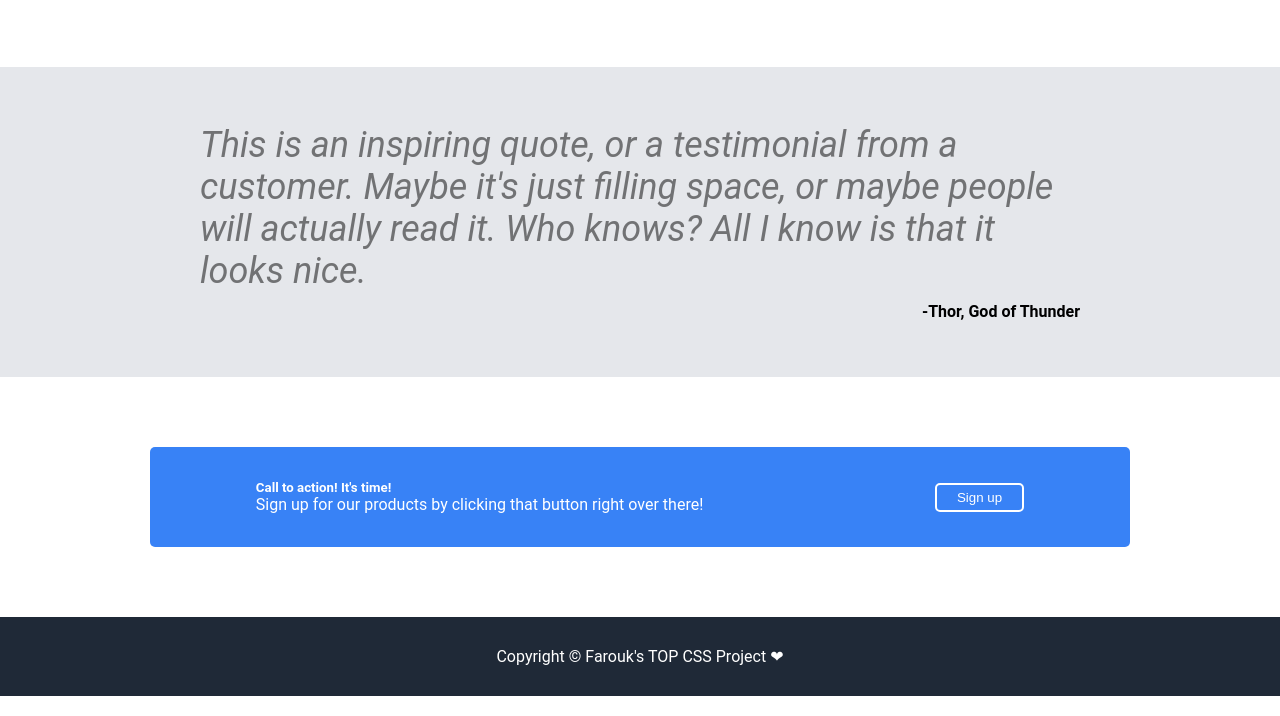
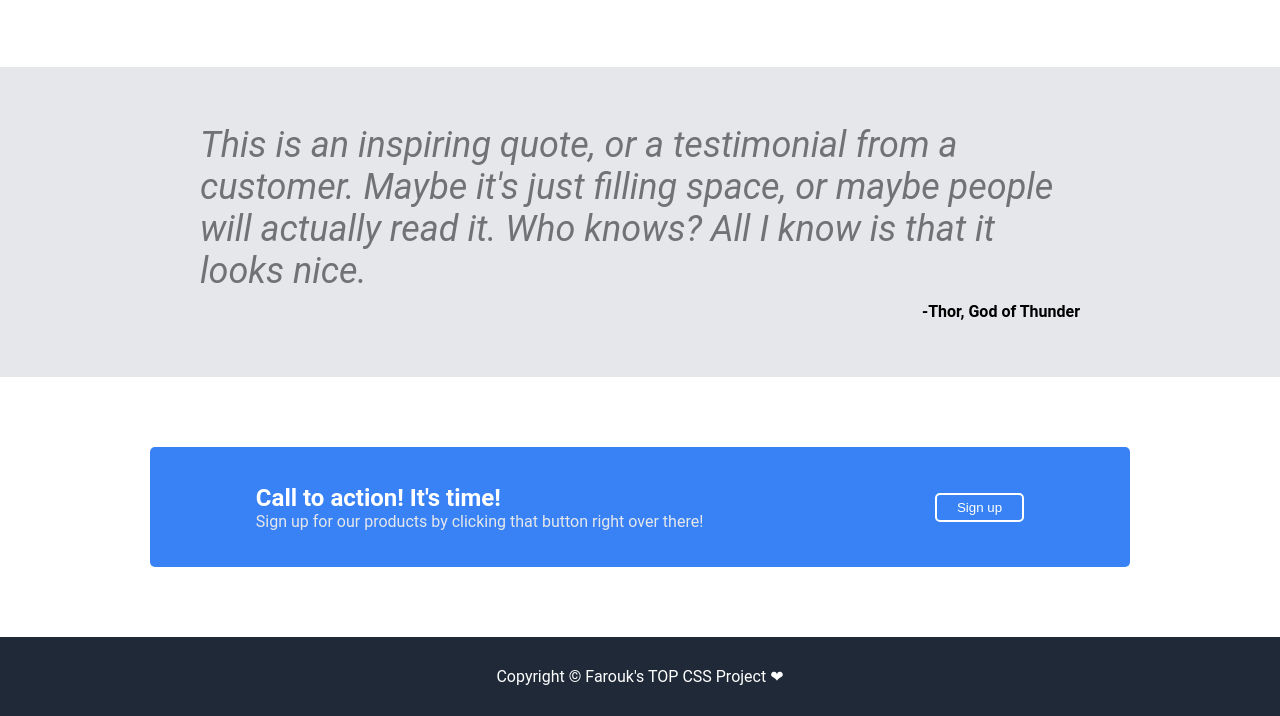
Before and after one commit to sedfarouk/TOP, a plain HTML site: page css_exercises/PROJECT-Landing_Page/index.html in a window 1280 px wide. Shown: the part 797-1513 px from the top of the page. Drawn offline with Linux system fonts and the light colour scheme.

Commit message:
fix lower section styling

```diff
--- a/css_exercises/PROJECT-Landing_Page/index.html
+++ b/css_exercises/PROJECT-Landing_Page/index.html
@@ -61,8 +61,8 @@
             <div class="section">
                 <div class="signup">
                     <div class="txt">
-                        <h5>Call to action! It's time!</h5>
-                        <p>Sign up for our products by clicking that button right over there!</p>
+                        <h5 id="title">Call to action! It's time!</h5>
+                        <p id="msg">Sign up for our products by clicking that button right over there!</p>
                     </div>
                     <button id="signup-btn">Sign up</button>
                 </div>
--- a/css_exercises/PROJECT-Landing_Page/style.css
+++ b/css_exercises/PROJECT-Landing_Page/style.css
@@ -163,11 +163,19 @@ button{
     display: flex;
     align-items: center;
     justify-content: space-around;
-    height: 100px;
+    height: 120px;
     gap: 20px;
     background-color: #3882f6;
     border-radius: 5px;
     color: white;
+}
+
+#title{
+    font-size: 24px;
+}
+
+#msg{
+    color: #e5e7eb;
 }
 
 
```
